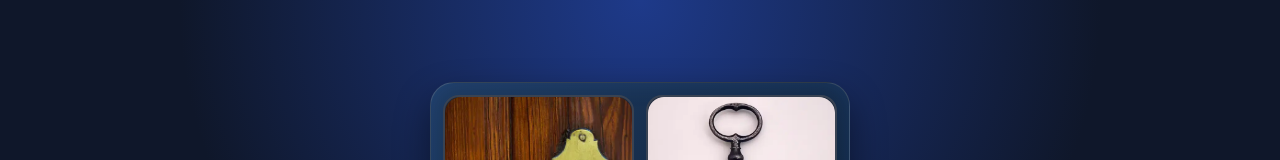
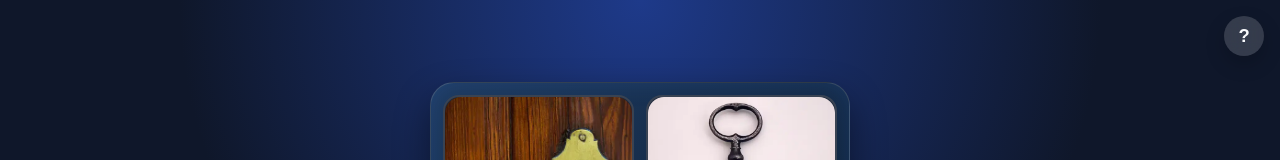
Before and after one commit to berkozturkawsdev/guess-the-picture, a React (Vite) app: page / in a window 1280 px wide. Shown: the top 160 px of the page. Built offline with nearby package versions, Linux system fonts and the light colour scheme.

Commit message:
add how to play pop

```diff
--- a/src/App.css
+++ b/src/App.css
@@ -90,6 +90,79 @@ body {
   padding: 24px;
   color: var(--text);
   text-align: center;
+}
+
+.help-button {
+  position: absolute;
+  top: 16px;
+  right: 16px;
+  width: 40px;
+  height: 40px;
+  border: none;
+  border-radius: 50%;
+  background: rgba(255, 255, 255, 0.16);
+  color: var(--text);
+  font-size: 1.15rem;
+  font-weight: 700;
+  cursor: pointer;
+  backdrop-filter: blur(8px);
+  box-shadow: 0 8px 20px rgba(0, 0, 0, 0.2);
+}
+
+.help-button:hover {
+  background: rgba(255, 255, 255, 0.24);
+}
+
+.help-modal-overlay {
+  position: fixed;
+  inset: 0;
+  width: 100vw;
+  height: 100dvh;
+  display: flex;
+  align-items: center;
+  justify-content: center;
+  padding: 20px;
+  background: rgba(2, 6, 23, 0.72);
+  backdrop-filter: blur(6px);
+  z-index: 1100;
+}
+
+.help-modal {
+  position: relative;
+  width: min(92vw, 360px);
+  padding: 24px;
+  border-radius: 20px;
+  background: linear-gradient(145deg, #214f85, #0f2547);
+  color: white;
+  box-shadow: 0 20px 40px rgba(0, 0, 0, 0.35);
+}
+
+.help-modal-close {
+  position: absolute;
+  top: 10px;
+  right: 10px;
+  border: none;
+  background: transparent;
+  color: white;
+  font-size: 1.4rem;
+  cursor: pointer;
+}
+
+.help-modal h2 {
+  margin-top: 0;
+  margin-bottom: 10px;
+  font-size: 1.35rem;
+}
+
+.help-modal p,
+.help-modal li {
+  font-size: 0.95rem;
+  line-height: 1.5;
+}
+
+.help-modal ul {
+  padding-left: 18px;
+  margin-bottom: 0;
 }
 
 .loading-spinner {
--- a/src/App.tsx
+++ b/src/App.tsx
@@ -13,6 +13,7 @@ import playWinSound from './utils/playWinSound';
 
 function App() {
   const [language] = useState<"en" | "tr">(getLanguage());
+  const [isHelpOpen, setIsHelpOpen] = useState(false);
 
   const initialLevels = shuffleLevels(levels);
   const [remainingLevels, setRemainingLevels] = useState(initialLevels.slice(1));
@@ -144,6 +145,15 @@ function App() {
 
   return (
     <main className="game-container">
+      <button
+        className="help-button"
+        onClick={() => setIsHelpOpen(true)}
+        aria-label="How to play"
+        type="button"
+      >
+        ?
+      </button>
+
       {isLoading ? (
         <div className="loading-state" role="status" aria-live="polite">
           <div className="loading-spinner" />
@@ -187,6 +197,24 @@ function App() {
           setRemainingLevels(next.remainingLevels);
         }}
       />
+
+      {isHelpOpen && (
+        <div className="help-modal-overlay" onClick={() => setIsHelpOpen(false)}>
+          <div className="help-modal" onClick={(event) => event.stopPropagation()}>
+            <button className="help-modal-close" onClick={() => setIsHelpOpen(false)} type="button">×</button>
+            <h2>How to Play</h2>
+            <p>
+              This game shows you four pictures that hint at a single word.
+              Use the letter buttons to guess the word and complete the puzzle.
+            </p>
+            <ul>
+              <li>Look at the clue images carefully.</li>
+              <li>Pick the letters that form the answer.</li>
+              <li>Complete the word to move to the next puzzle.</li>
+            </ul>
+          </div>
+        </div>
+      )}
     </main>
   )
 }
```
